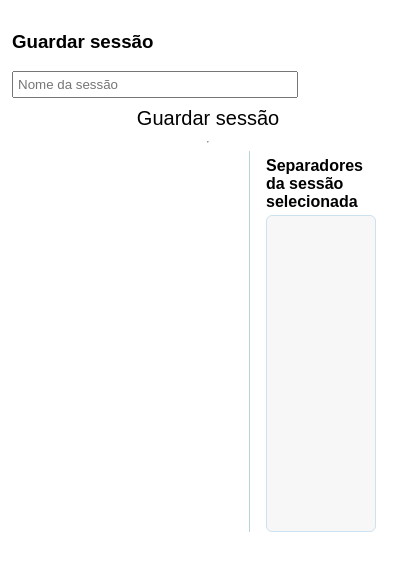
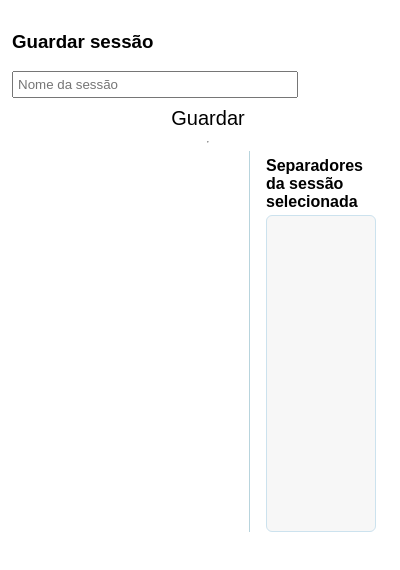
Before and after one commit to pmguerre/tabsync, a browser extension: page src/popup.html in a window 400 px wide. Drawn offline with Linux system fonts and the light colour scheme.

Commit message:
UI: botão 'Guardar sessão' passa a 'Guardar'

```diff
--- a/src/popup.html
+++ b/src/popup.html
@@ -50,7 +50,7 @@
 <body>
   <h3>Guardar sessão</h3>
   <input type="text" id="sessionName" placeholder="Nome da sessão">
-  <button id="saveBtn">Guardar sessão</button>
+  <button id="saveBtn">Guardar</button>
   <hr>
   <div class="mainwrap">
     <div class="sessions-col">
```
